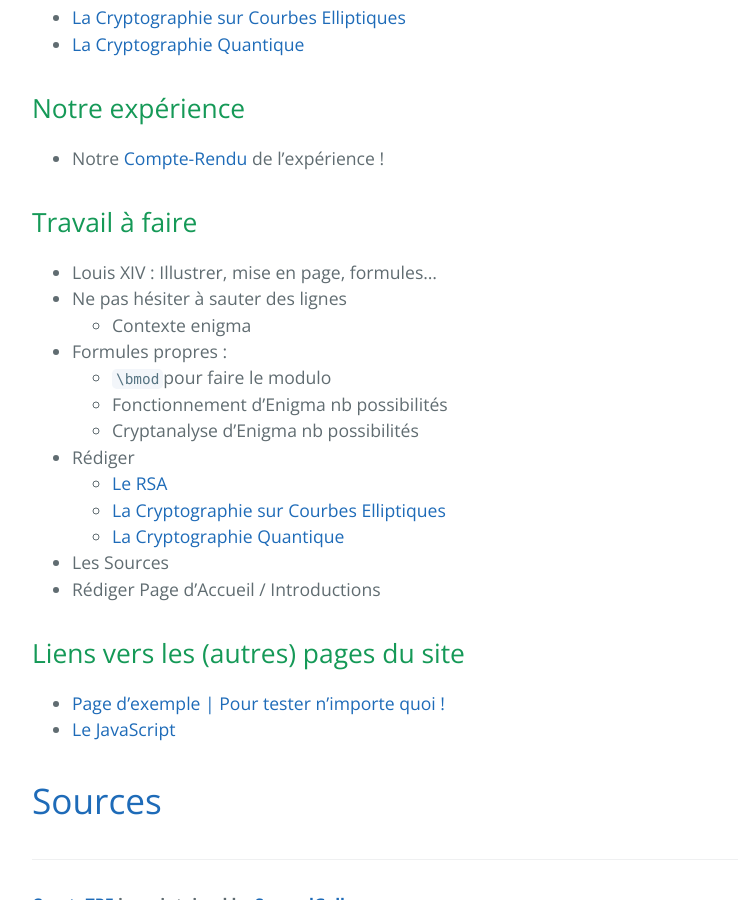
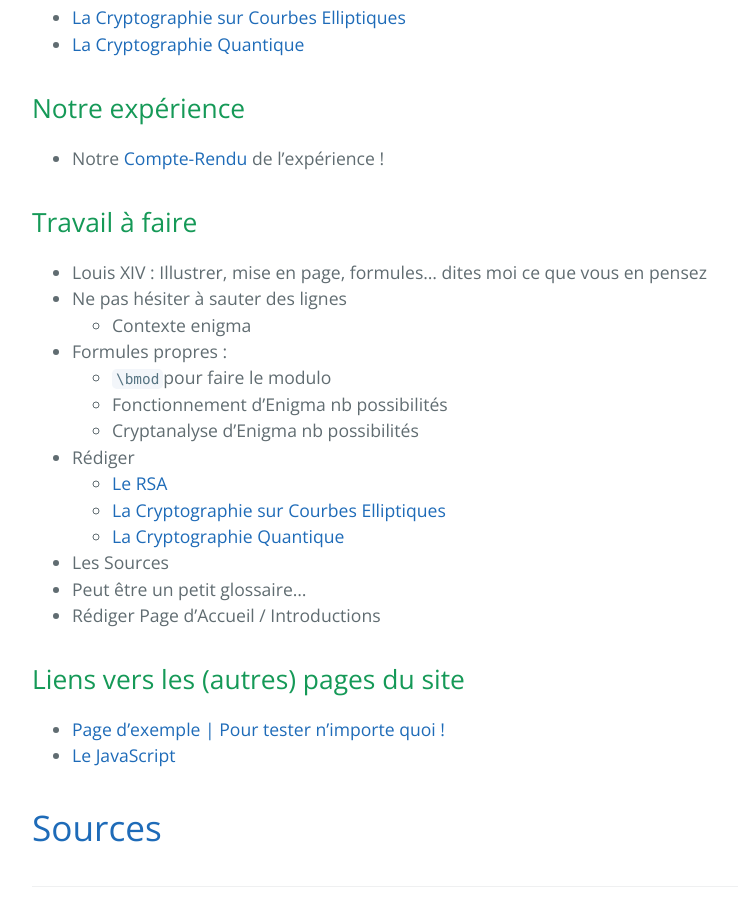
Before and after one commit to SamuelGallay/CryptoTPE, a Jekyll site: the page built from index.md, in a window 1280 px wide and 900 px high, scrolled down 1853 px. Shown: the whole window, without its empty margins (192-930 px from the left). Built offline with Jekyll 4.4.1, drawn with Linux system fonts in a browser that asks for light colours; our own code applies the rules of GitHub Pages for plain Markdown files; the repository's description, which GitHub fills in, is left out.

Commit message:
Update index.md

```diff
--- a/index.md
+++ b/index.md
@@ -39,7 +39,7 @@ Avec les travaux des savants arabes, la cryptographie par substitution monoalpha
 * Notre [Compte-Rendu](experience) de l'expérience !
 
 ## Travail à faire
-* Louis XIV : Illustrer, mise en page, formules...
+* Louis XIV : Illustrer, mise en page, formules... dites moi ce que vous en pensez
 * Ne pas hésiter à sauter des lignes
   * Contexte enigma
 * Formules propres :
@@ -51,6 +51,7 @@ Avec les travaux des savants arabes, la cryptographie par substitution monoalpha
   * [La Cryptographie sur Courbes Elliptiques](ecc)
   * [La Cryptographie Quantique](quantique)
 * Les Sources
+* Peut être un petit glossaire...
 * Rédiger Page d'Accueil / Introductions
 
 ## Liens vers les (autres) pages du site
```
